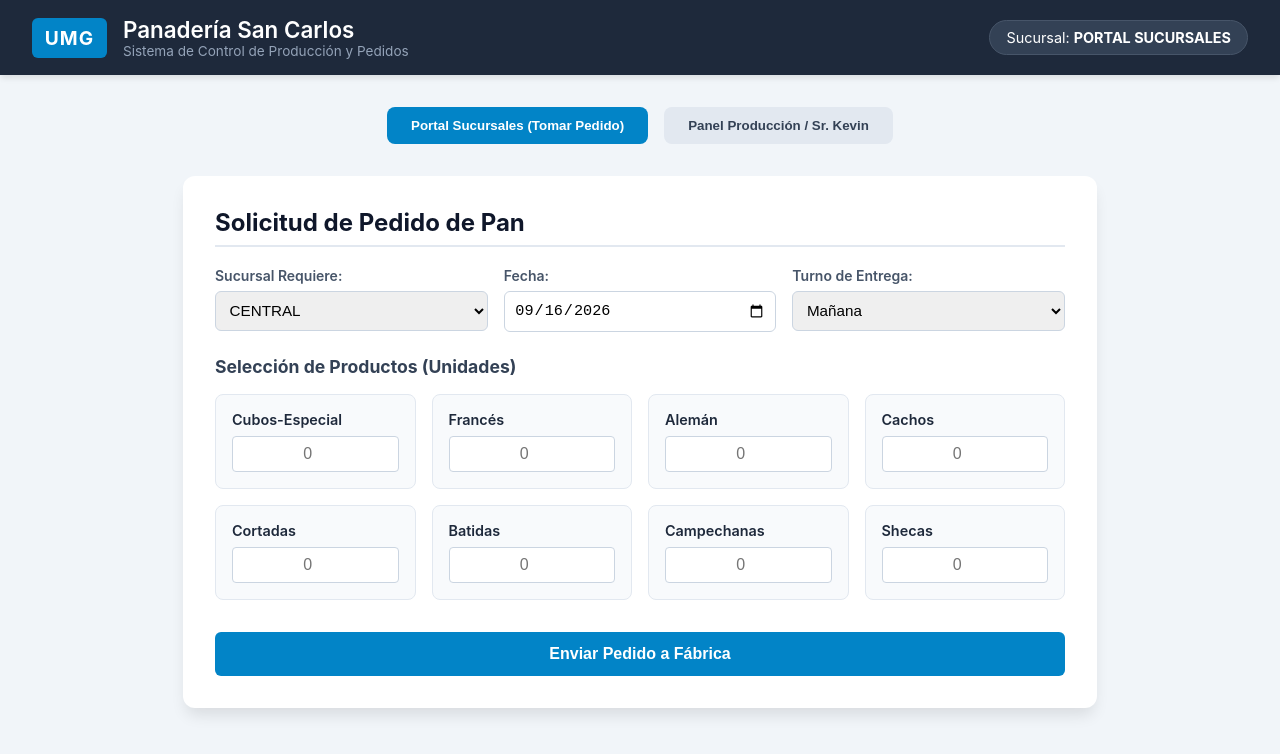
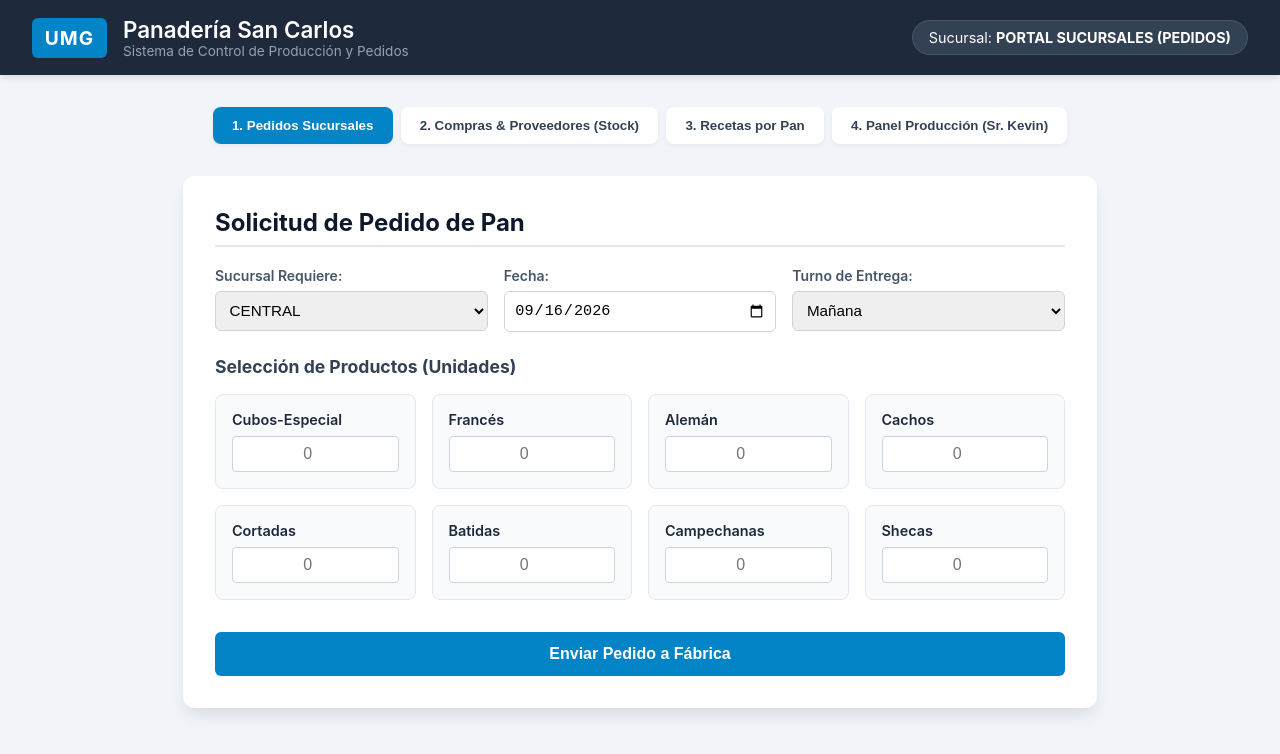
Before and after one commit to CariasSSJ/Panader-a-San-Carlos, a React (Create React App) app: page / in a window 1280 px wide. Shown: the top 754 px of the page. Built offline with nearby package versions, Linux system fonts and the light colour scheme.

Commit message:
Actualizacion de App.js
Mejoramiento del aspecto visual del .js

```diff
--- a/src/App.js
+++ b/src/App.js
@@ -2,52 +2,76 @@ import React, { useState } from 'react';
 import { HeaderUMG } from './components/HeaderUMG';
 import { PedidoSucursal } from './components/PedidoSucursal';
 import { PanelProduccion } from './components/PanelProduccion';
+import { GestionInventario } from './components/GestionInventario';
+import { GestionRecetas } from './components/GestionRecetas';
 
 function App() {
-  const [vista, setVista] = useState('sucursal'); // 'sucursal' o 'admin'
+  const [vista, setVista] = useState('sucursal'); // 'sucursal', 'inventario', 'recetas', 'admin'
+
+  const titulosHeader = {
+    sucursal: 'PORTAL SUCURSALES (PEDIDOS)',
+    inventario: 'GESTIÓN DE STOCK & PROVEEDORES',
+    recetas: 'ADMINISTRACIÓN DE RECETAS',
+    admin: 'PANEL DE CONTROL DE PRODUCCIÓN'
+  };
 
   return (
     <div style={{ backgroundColor: '#f1f5f9', minHeight: '100vh', paddingBottom: '3rem' }}>
-      <HeaderUMG sucursalActual={vista === 'sucursal' ? 'PORTAL SUCURSALES' : 'ADMINISTRACIÓN / FÁBRICA'} />
+      <HeaderUMG sucursalActual={titulosHeader[vista]} />
 
-      {/* Navegación por pestañas */}
-      <div style={{ display: 'flex', justifyContent: 'center', gap: '1rem', marginBottom: '2rem' }}>
+      {/* Menú Modular */}
+      <div style={{ display: 'flex', justifyContent: 'center', gap: '0.5rem', flexWrap: 'wrap', marginBottom: '2rem' }}>
         <button
           onClick={() => setVista('sucursal')}
-          style={{
-            padding: '0.7rem 1.5rem',
-            borderRadius: '8px',
-            border: 'none',
-            fontWeight: 'bold',
-            cursor: 'pointer',
-            backgroundColor: vista === 'sucursal' ? '#0284c7' : '#e2e8f0',
-            color: vista === 'sucursal' ? '#ffffff' : '#334155'
-          }}
+          style={styles.navBtn(vista === 'sucursal')}
         >
-          Portal Sucursales (Tomar Pedido)
+          1. Pedidos Sucursales
+        </button>
+
+        <button
+          onClick={() => setVista('inventario')}
+          style={styles.navBtn(vista === 'inventario')}
+        >
+          2. Compras & Proveedores (Stock)
+        </button>
+
+        <button
+          onClick={() => setVista('recetas')}
+          style={styles.navBtn(vista === 'recetas')}
+        >
+          3. Recetas por Pan
         </button>
 
         <button
           onClick={() => setVista('admin')}
-          style={{
-            padding: '0.7rem 1.5rem',
-            borderRadius: '8px',
-            border: 'none',
-            fontWeight: 'bold',
-            cursor: 'pointer',
-            backgroundColor: vista === 'admin' ? '#0284c7' : '#e2e8f0',
-            color: vista === 'admin' ? '#ffffff' : '#334155'
-          }}
+          style={styles.navBtn(vista === 'admin')}
         >
-          Panel Producción / Sr. Kevin
+          4. Panel Producción (Sr. Kevin)
         </button>
       </div>
 
       <main style={{ padding: '0 1rem' }}>
-        {vista === 'sucursal' ? <PedidoSucursal /> : <PanelProduccion />}
+        {vista === 'sucursal' && <PedidoSucursal />}
+        {vista === 'inventario' && <GestionInventario />}
+        {vista === 'recetas' && <GestionRecetas />}
+        {vista === 'admin' && <PanelProduccion />}
       </main>
     </div>
   );
 }
 
+const styles = {
+  navBtn: (activo) => ({
+    padding: '0.7rem 1.2rem',
+    borderRadius: '8px',
+    border: 'none',
+    fontWeight: 'bold',
+    cursor: 'pointer',
+    backgroundColor: activo ? '#0284c7' : '#ffffff',
+    color: activo ? '#ffffff' : '#334155',
+    boxShadow: '0 2px 4px rgba(0,0,0,0.05)',
+    transition: 'all 0.2s'
+  })
+};
+
 export default App;
```
